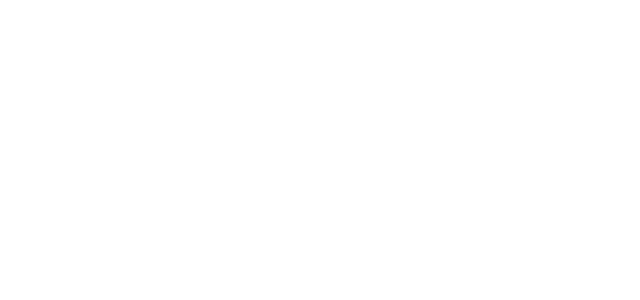
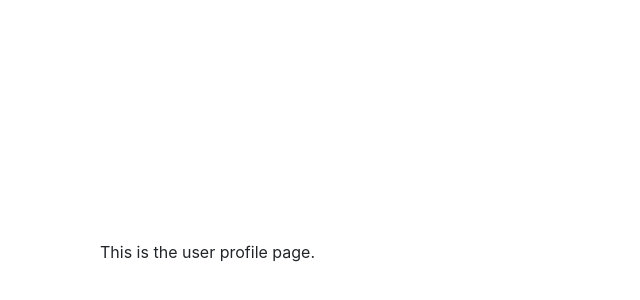
Before and after one commit to csalhab/bander, a React (Create React App) app in the folder client/: page /profile in a window 1280 px wide. Shown: the part 320-620 px from the top of the page, without its empty margins (0-640 px from the left). Built offline with nearby package versions, Linux system fonts and the light colour scheme.

Commit message:
added the search and favorites routes

```diff
--- a/client/src/App.js
+++ b/client/src/App.js
@@ -27,11 +27,17 @@ function App() {
               <Home />
             </Route>
             {/* Create a route to display a User's comments based on its `UserID` provided in the URL */}
-            <Route exact path="/UserProfile/:thoughtId">
+            <Route exact path="/profile">
               <UserProfile />
             </Route>
             <Route exact path="/login">
               <Login />
+            </Route>
+            <Route exact path="/search">
+                <Search/>
+            </Route>
+            <Route exact path="/favorites">
+              <Favorites/>
             </Route>
           </div>
 
```
